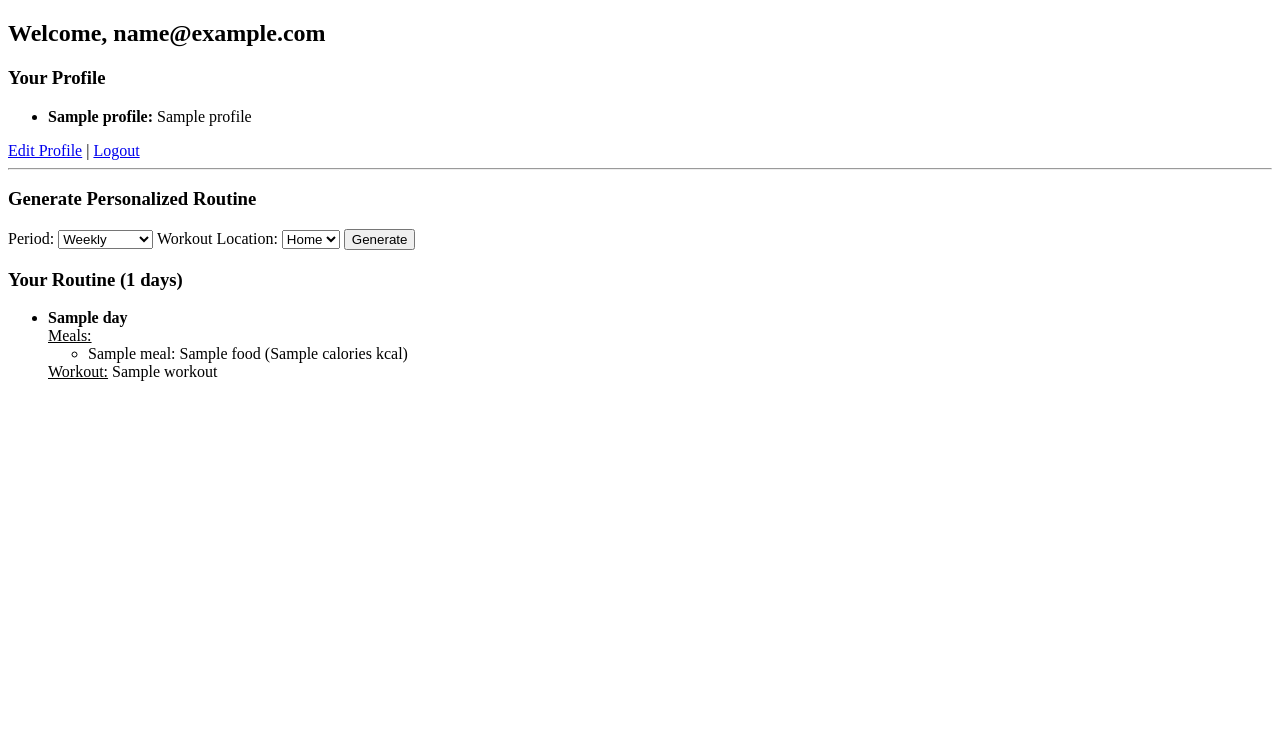
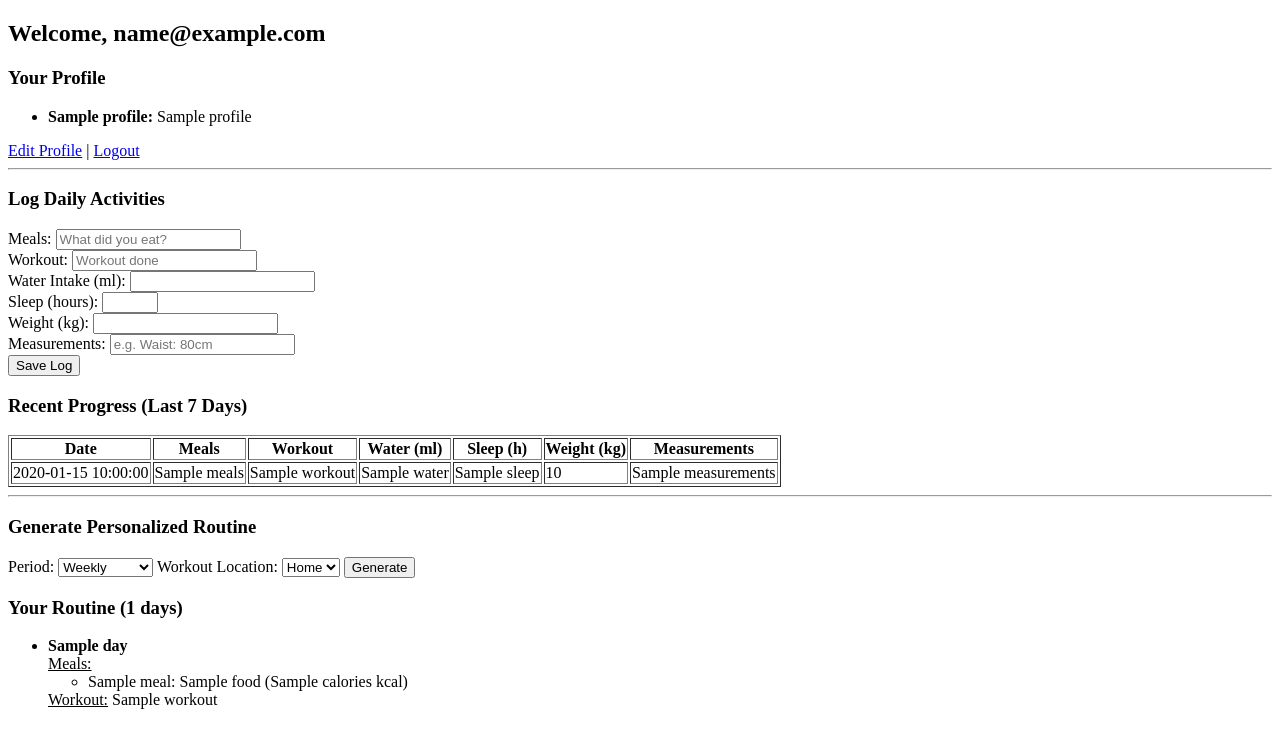
Before and after one commit to DeadAlien/HealthTracker, a Flask app: template templates/dashboard.html in a window 1280 px wide. Shown: the top 737 px of the page. Run offline with Flask 3, Linux system fonts and the light colour scheme; the template is opened without the code that fills it: most values are stand-ins (such as "Sample title", 1, 10 or a date in 2020).

Commit message:
Tracking & Progress

```diff
--- a/app.py
+++ b/app.py
@@ -1,3 +1,4 @@
+from tracking import log_activity, get_user_logs
 from plan_generator import generate_routine
 from flask import Flask, render_template, request, redirect, url_for, session, flash
 from auth import register_user, login_user
@@ -50,7 +51,7 @@ def login():
             flash(user)
     return render_template('login.html')
 
-@app.route('/dashboard')
+@app.route('/dashboard', methods=['GET', 'POST'])
 def dashboard():
     if 'email' not in session:
         return redirect(url_for('login'))
@@ -59,13 +60,29 @@ def dashboard():
     routine = None
     period = request.args.get('period', 'weekly')
     location = request.args.get('location', 'home')
-    # Use first fitness goal if multiple
     goal = profile.get('fitness_goals', ['Weight Maintenance'])
     if isinstance(goal, list):
         goal = goal[0] if goal else 'Weight Maintenance'
     if request.args.get('generate'):
         routine = generate_routine(profile, goal, location, period)
-    return render_template('dashboard.html', email=email, profile=profile, routine=routine)
+
+    # Handle activity/weight log POST
+    if request.method == 'POST':
+        meals = request.form.get('meals')
+        workout = request.form.get('workout')
+        water = request.form.get('water')
+        sleep = request.form.get('sleep')
+        weight = request.form.get('weight')
+        measurements = request.form.get('measurements')
+        log_activity(email, meals=meals, workout=workout, water=water, sleep=sleep, weight=weight, measurements=measurements)
+        flash('Log saved!')
+        return redirect(url_for('dashboard'))
+
+    logs = get_user_logs(email)
+    # Prepare progress summary (last 7 days)
+    sorted_dates = sorted(logs.keys(), reverse=True)
+    recent_logs = [dict(date=d, **logs[d]) for d in sorted_dates[:7]]
+    return render_template('dashboard.html', email=email, profile=profile, routine=routine, logs=recent_logs)
 @app.route('/routine', methods=['GET'])
 def routine():
     if 'email' not in session:
--- a/templates/dashboard.html
+++ b/templates/dashboard.html
@@ -16,6 +16,34 @@
     {% endfor %}
     </ul>
     <a href="/edit">Edit Profile</a> | <a href="/logout">Logout</a>
+    <hr>
+    <h3>Log Daily Activities</h3>
+    <form method="post">
+        Meals: <input name="meals" placeholder="What did you eat?"> <br>
+        Workout: <input name="workout" placeholder="Workout done"> <br>
+        Water Intake (ml): <input name="water" type="number" min="0"> <br>
+        Sleep (hours): <input name="sleep" type="number" min="0" max="24"> <br>
+        Weight (kg): <input name="weight" type="number" step="0.1"> <br>
+        Measurements: <input name="measurements" placeholder="e.g. Waist: 80cm"> <br>
+        <button type="submit">Save Log</button>
+    </form>
+
+    <h3>Recent Progress (Last 7 Days)</h3>
+    <table border="1">
+        <tr><th>Date</th><th>Meals</th><th>Workout</th><th>Water (ml)</th><th>Sleep (h)</th><th>Weight (kg)</th><th>Measurements</th></tr>
+        {% for log in logs %}
+        <tr>
+            <td>{{ log.date }}</td>
+            <td>{{ log.meals or '' }}</td>
+            <td>{{ log.workout or '' }}</td>
+            <td>{{ log.water or '' }}</td>
+            <td>{{ log.sleep or '' }}</td>
+            <td>{{ log.weight or '' }}</td>
+            <td>{{ log.measurements or '' }}</td>
+        </tr>
+        {% endfor %}
+    </table>
+
     <hr>
     <h3>Generate Personalized Routine</h3>
     <form method="get" action="/dashboard">
--- /dev/null
+++ b/tracking.py
@@ -0,0 +1,46 @@
+import json
+import os
+from datetime import date
+
+LOGS_FILE = 'logs.json'
+
+# Load all logs from file
+def load_logs():
+    if os.path.exists(LOGS_FILE):
+        with open(LOGS_FILE, 'r') as f:
+            return json.load(f)
+    return {}
+
+# Save all logs to file
+def save_logs(logs):
+    with open(LOGS_FILE, 'w') as f:
+        json.dump(logs, f, indent=2)
+
+# Add or update a log for a user and date
+def log_activity(email, log_date=None, meals=None, workout=None, water=None, sleep=None, weight=None, measurements=None):
+    logs = load_logs()
+    if not log_date:
+        log_date = str(date.today())
+    user_logs = logs.get(email, {})
+    entry = user_logs.get(log_date, {})
+    if meals is not None:
+        entry['meals'] = meals
+    if workout is not None:
+        entry['workout'] = workout
+    if water is not None:
+        entry['water'] = water
+    if sleep is not None:
+        entry['sleep'] = sleep
+    if weight is not None:
+        entry['weight'] = weight
+    if measurements is not None:
+        entry['measurements'] = measurements
+    user_logs[log_date] = entry
+    logs[email] = user_logs
+    save_logs(logs)
+    return True
+
+# Get all logs for a user
+def get_user_logs(email):
+    logs = load_logs()
+    return logs.get(email, {})
```
Also changed, not shown: logs.json (added, +12 -0 lines).
